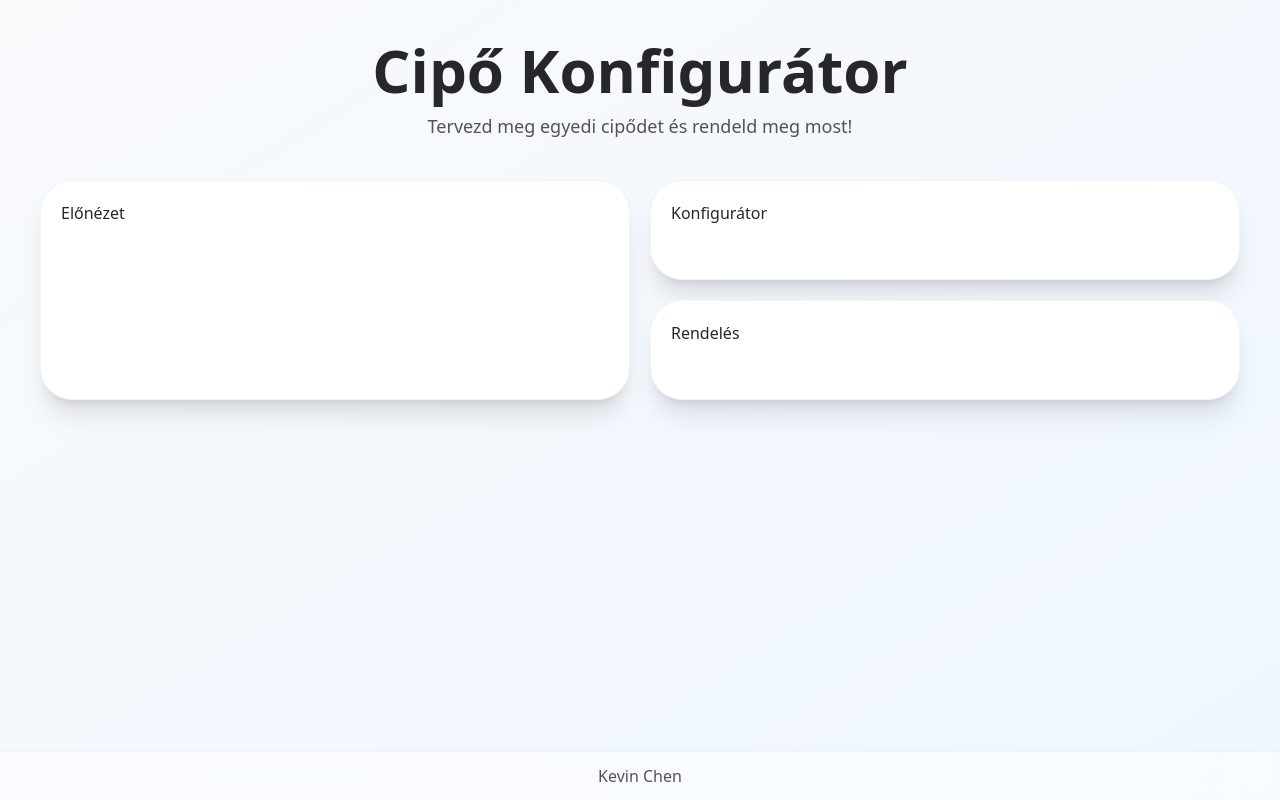
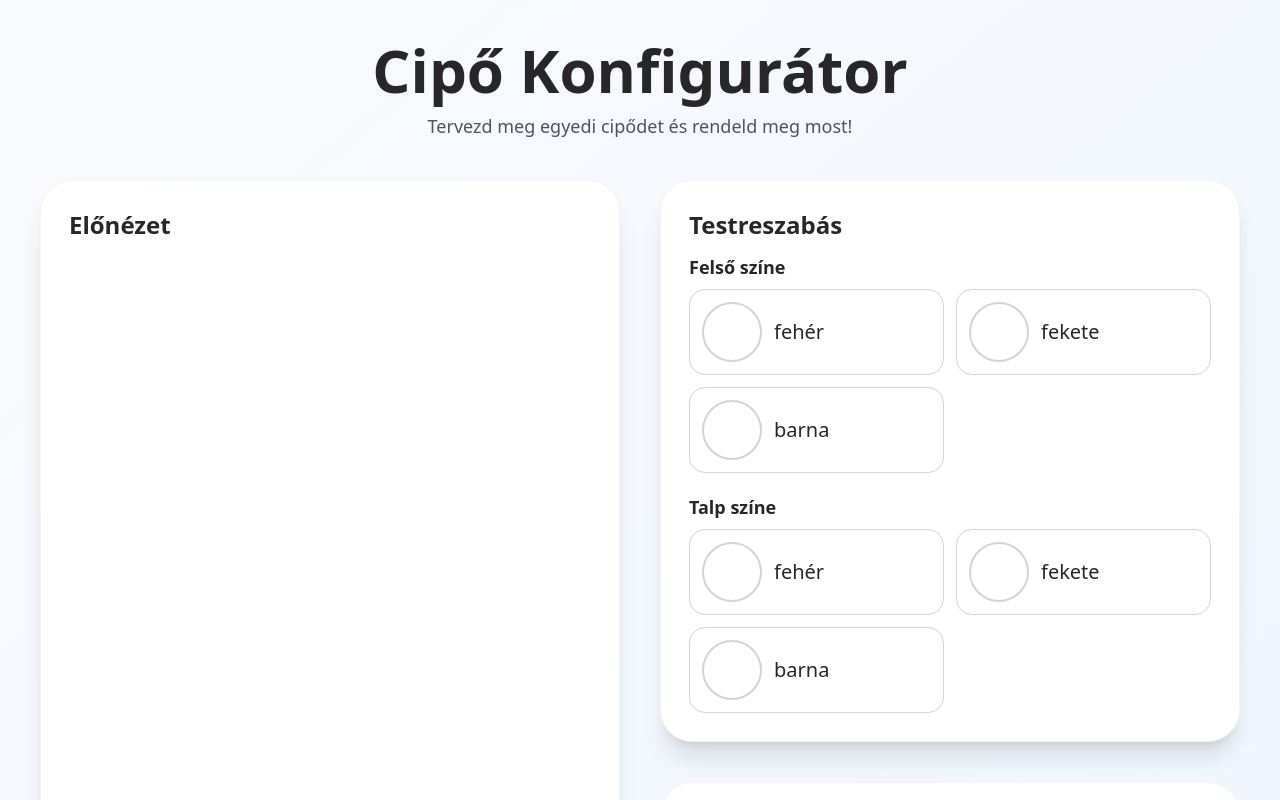
Before and after one commit to chencsi/shoe-configurator, a React (Vite) app: page / in a window 1280 px wide. Shown: the top 800 px of the page. Built offline with nearby package versions, Linux system fonts and the light colour scheme.

Commit message:
color selector plan

```diff
--- a/src/App.tsx
+++ b/src/App.tsx
@@ -9,7 +9,7 @@ function App() {
       <main className='min-h-screen max-w-[1200px] mx-auto'>
         <Home />
       </main>
-      <footer className='absolute bottom-0 w-full'>
+      <footer className='w-full'>
         <Footer />
       </footer>
     </>
--- a/src/components/Box.tsx
+++ b/src/components/Box.tsx
@@ -1,8 +1,9 @@
 import type { ReactNode } from 'react';
 
-function Box({ children }: { children?: ReactNode }) {
+function Box({ title, children }: { title?: string, children?: ReactNode }) {
   return (
-    <div className='bg-white border border-zinc-100 shadow-xl p-5 rounded-4xl min-h-[100px]'>
+    <div className='bg-white border border-zinc-100 shadow-xl p-7 rounded-4xl min-h-[200px] space-y-3'>
+      <h2 className="text-2xl font-bold">{title}</h2>
       {children}
     </div>
   )
--- a/src/components/Home.tsx
+++ b/src/components/Home.tsx
@@ -7,11 +7,38 @@ function Home() {
         <h1 className="text-6xl font-black">Cipő Konfigurátor</h1>
         <p className="text-lg text-zinc-600">Tervezd meg egyedi cipődet és rendeld meg most!</p>
       </div>
-      <div className="grid grid-cols-2 gap-5">
-        <Box>Előnézet</Box>
-        <div className="space-y-5">
-          <Box>Konfigurátor</Box>
-          <Box>Rendelés</Box>
+      <div className="grid grid-cols-2 gap-10">
+        <Box title="Előnézet">
+        </Box>
+        <div className="space-y-10">
+          <Box title="Testreszabás">
+            <div className="space-y-5">
+              <div className="space-y-2">
+                <p className="text-lg font-semibold">Felső színe</p>
+                <div className="grid grid-cols-2 gap-3">
+                  {["fehér", "fekete", "barna"].map(color => (
+                    <div key={color} className="flex flex-row items-center gap-3 border border-zinc-300 rounded-2xl p-3">
+                      <div className="h-15 w-15 border border-2 border-zinc-300 rounded-full" />
+                      <p className="text-xl">{color}</p>
+                    </div>
+                  ))}
+                </div>
+              </div>
+              <div className="space-y-2">
+                <p className="text-lg font-semibold">Talp színe</p>
+                <div className="grid grid-cols-2 gap-3">
+                  {["fehér", "fekete", "barna"].map(color => (
+                    <div key={color} className="flex flex-row items-center gap-3 border border-zinc-300 rounded-2xl p-3">
+                      <div className="h-15 w-15 border border-2 border-zinc-300 rounded-full" />
+                      <p className="text-xl">{color}</p>
+                    </div>
+                  ))}
+                </div>
+              </div>
+            </div>
+          </Box>
+          <Box title="Rendelés">
+          </Box>
         </div>
       </div>
     </div>
```
